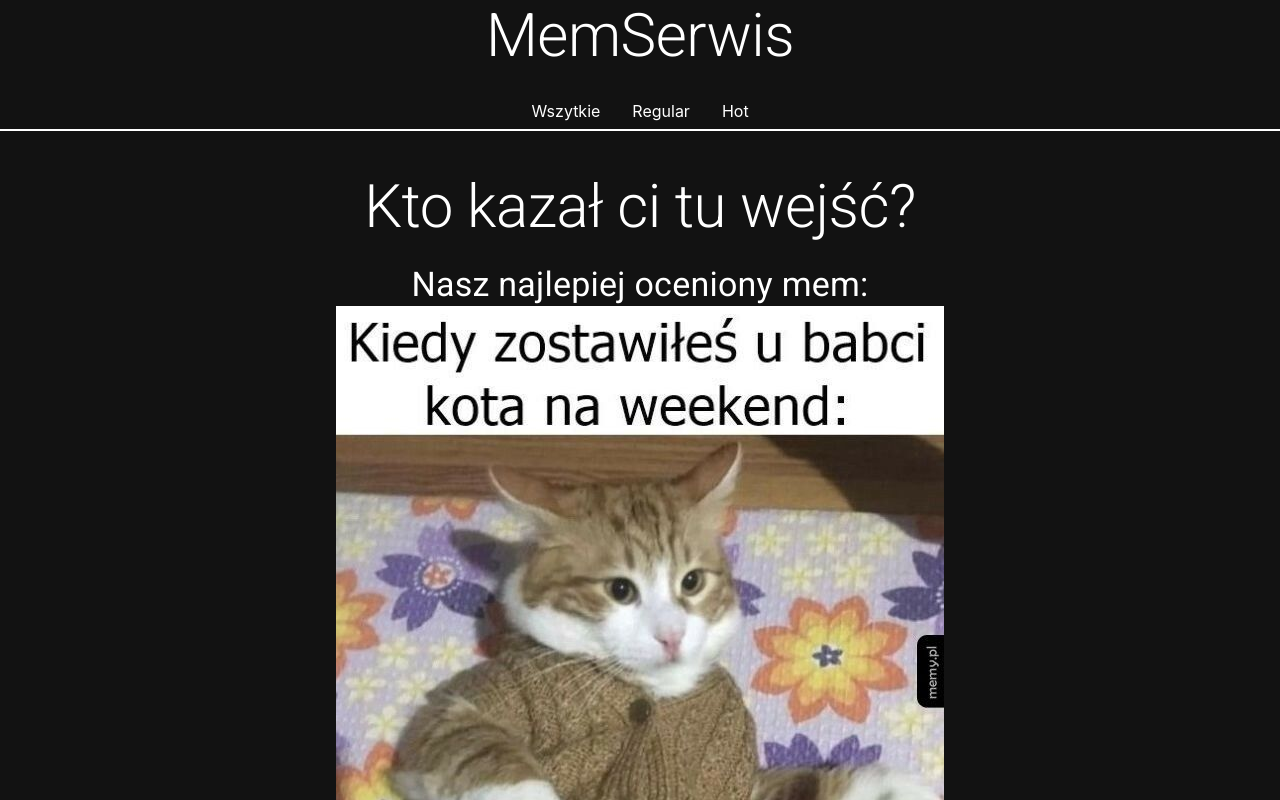
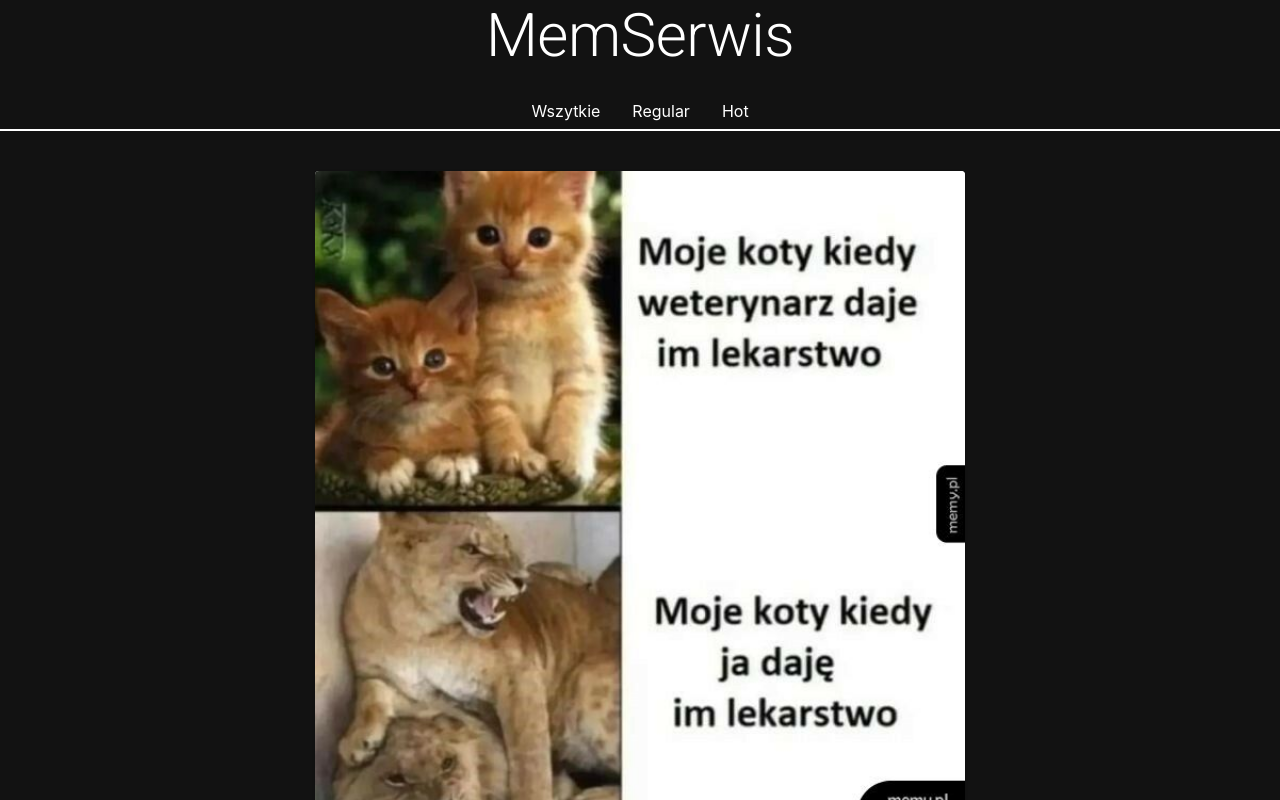
Before and after one commit to TomaszSwist/MemSerwis, a React (Create React App) app: page /MemSerwis in a window 1280 px wide. Shown: the top 800 px of the page. Built offline with nearby package versions, Linux system fonts and the light colour scheme.

Commit message:
updateing paths to be compatibile with gh-pages

```diff
--- a/src/App.js
+++ b/src/App.js
@@ -16,10 +16,10 @@ function App() {
 			<div className='App'>
 				<Header />
 				<Routes>
-					<Route path='/' element={<All />} />
-					<Route path='/regular' element={<Regular />} />
-					<Route path='/hot' element={<Hot />} />
-					<Route path='*' element={<ErrorPage />} />
+					<Route path='/MemSerwis/' element={<All />} />
+					<Route path='/MemSerwis/regular' element={<Regular />} />
+					<Route path='/MemSerwis/hot' element={<Hot />} />
+					<Route path={'/MemSerwis/*'} element={<ErrorPage />} />
 				</Routes>
 			</div>
 		</BrowserRouter>
--- a/src/componenents/Header.js
+++ b/src/componenents/Header.js
@@ -6,7 +6,7 @@ import Typography from '@mui/material/Typography'
 export function Header() {
 	return (
 		<>
-			<NavLink className='header__nav-title' to='/'>
+			<NavLink className='header__nav-title' to='/MemSerwis/'>
 				<Typography variantMapping={{h2: 'h1'}} variant='h2' gutterBottom>
 					MemSerwis
 				</Typography>
@@ -14,9 +14,9 @@ export function Header() {
 
 			<div className='header__nav-bar'>
 				<ButtonGroup>
-					<NavLink to='/'>Wszytkie</NavLink>
-					<NavLink to='/regular'>Regular</NavLink>
-					<NavLink to='/hot'>Hot</NavLink>
+					<NavLink to='/MemSerwis/'>Wszytkie</NavLink>
+					<NavLink to='/MemSerwis/regular'>Regular</NavLink>
+					<NavLink to='/MemSerwis/hot'>Hot</NavLink>
 				</ButtonGroup>
 			</div>
 		</>
--- a/src/componenents/Mem.js
+++ b/src/componenents/Mem.js
@@ -30,7 +30,7 @@ export function Mem(props) {
 		<>
 			{mems.map(mem => (
 				<Card sx={{ mb: 5, maxWidth: 720 }} key={mem.id}>
-					<img className='mem__card-img' src={require(`/public/assets/mems/${mem.img}`)} alt={mem.title} />
+					<img className='mem__card-img' src={`assets/mems/${mem.img}`} alt={mem.title} />
 
 					<Box sx={{ p: 2 }}>
 						<Typography gutterBottom variantMapping={{h4: 'h3'}} variant='h4'>
--- a/src/pages/ErrorPage.js
+++ b/src/pages/ErrorPage.js
@@ -10,7 +10,7 @@ export function ErrorPage() {
 		<section>
 			<Typography variant='h2' align='center' gutterBottom>Kto kazał ci tu wejść?</Typography>
 			<Typography variant='h4' align='center'>Nasz najlepiej oceniony mem:</Typography>
-				<img src={`/assets/mems/${max.img}`} alt={max.title} />
+				<img src={`assets/mems/${max.img}`} alt={max.title} />
 		</section>
 	)
 }
```
